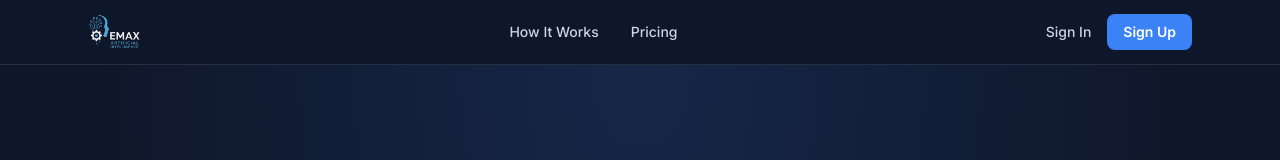
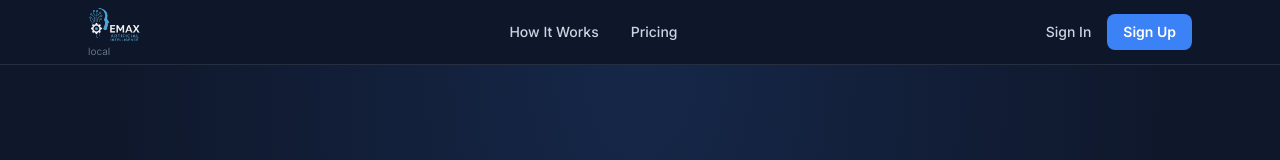
Before and after one commit to Nader-gh84/Emmax, a Next.js app: page / in a window 1280 px wide. Shown: the top 160 px of the page. Built offline with nearby package versions, Linux system fonts and the light colour scheme.

Commit message:
Add subtle build version indicator next to logo for deployment verification

```diff
--- a/next.config.mjs
+++ b/next.config.mjs
@@ -1,5 +1,11 @@
 /** @type {import('next').NextConfig} */
 const nextConfig = {
+  env: {
+    NEXT_PUBLIC_VERCEL_GIT_COMMIT_SHA:
+      process.env.VERCEL_GIT_COMMIT_SHA ?? "",
+    NEXT_PUBLIC_VERCEL_GIT_COMMIT_MESSAGE:
+      process.env.VERCEL_GIT_COMMIT_MESSAGE ?? "",
+  },
   async headers() {
     return [
       {
--- a/src/components/dashboard/sidebar.tsx
+++ b/src/components/dashboard/sidebar.tsx
@@ -5,6 +5,7 @@ import Link from "next/link";
 import { usePathname } from "next/navigation";
 import { SignOutButton } from "@/components/auth/sign-out-button";
 import { dashboardNavItems } from "@/components/dashboard/nav-items";
+import { BuildVersionIndicator } from "@/components/layout/build-version-indicator";
 import { getUserDisplayName, getUserInitials } from "@/lib/user-display";
 
 interface DashboardSidebarProps {
@@ -21,7 +22,7 @@ export function DashboardSidebar({ email, fullName }: DashboardSidebarProps) {
   return (
     <aside className="hidden w-64 shrink-0 flex-col border-r border-white/10 bg-navy md:flex">
       <div className="flex h-16 items-center border-b border-white/10 px-6">
-        <Link href="/" className="shrink-0">
+        <Link href="/" className="flex shrink-0 flex-col items-start gap-0.5">
           <Image
             src="/images/logo.png"
             alt="EmaX"
@@ -30,6 +31,7 @@ export function DashboardSidebar({ email, fullName }: DashboardSidebarProps) {
             className="h-9 w-auto"
             priority
           />
+          <BuildVersionIndicator />
         </Link>
       </div>
 
--- /dev/null
+++ b/src/components/layout/build-version-indicator.tsx
@@ -0,0 +1,14 @@
+import { getBuildVersionLabel } from "@/lib/build-version";
+
+export function BuildVersionIndicator() {
+  const label = getBuildVersionLabel();
+
+  return (
+    <span
+      className="max-w-[9rem] truncate text-[10px] leading-tight text-slate-500"
+      title={label}
+    >
+      {label}
+    </span>
+  );
+}
--- a/src/components/layout/header.tsx
+++ b/src/components/layout/header.tsx
@@ -1,11 +1,12 @@
 import Image from "next/image";
 import Link from "next/link";
+import { BuildVersionIndicator } from "@/components/layout/build-version-indicator";
 
 export function Header() {
   return (
     <header className="sticky top-0 z-50 border-b border-white/10 bg-navy/95 backdrop-blur-sm">
       <div className="mx-auto flex h-16 max-w-6xl items-center justify-between px-6">
-        <Link href="/" className="shrink-0">
+        <Link href="/" className="flex shrink-0 flex-col items-start gap-0.5">
           <Image
             src="/images/logo.png"
             alt="EmaX"
@@ -14,6 +15,7 @@ export function Header() {
             className="h-9 w-auto"
             priority
           />
+          <BuildVersionIndicator />
         </Link>
         <nav className="hidden items-center gap-8 sm:flex">
           <Link
--- /dev/null
+++ b/src/lib/build-version.ts
@@ -0,0 +1,25 @@
+const COMMIT_SHA = process.env.NEXT_PUBLIC_VERCEL_GIT_COMMIT_SHA?.trim() || "";
+const COMMIT_MESSAGE =
+  process.env.NEXT_PUBLIC_VERCEL_GIT_COMMIT_MESSAGE?.trim() || "";
+
+function truncateCommitMessage(message: string, maxWords = 4): string {
+  const words = message.trim().split(/\s+/).filter(Boolean);
+  if (words.length <= maxWords) {
+    return words.join(" ");
+  }
+
+  return `${words.slice(0, maxWords).join(" ")}…`;
+}
+
+export function getBuildVersionLabel(): string {
+  if (!COMMIT_SHA) {
+    return "local";
+  }
+
+  const shortHash = COMMIT_SHA.slice(0, 7);
+  if (!COMMIT_MESSAGE) {
+    return shortHash;
+  }
+
+  return `${shortHash} · ${truncateCommitMessage(COMMIT_MESSAGE)}`;
+}
```
